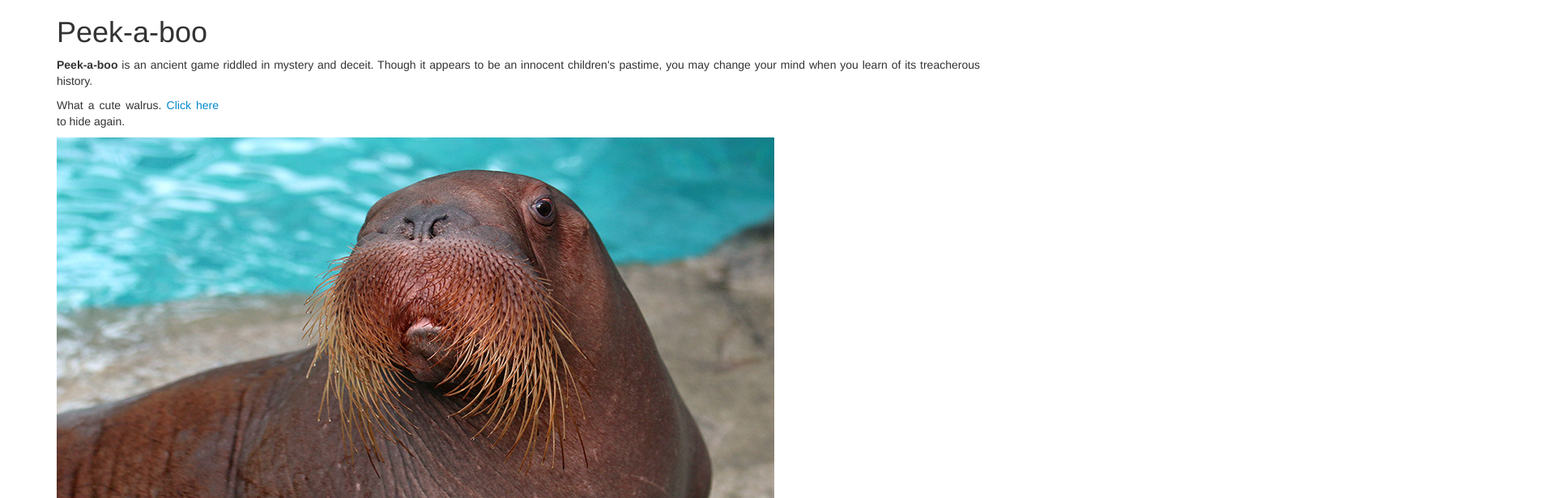
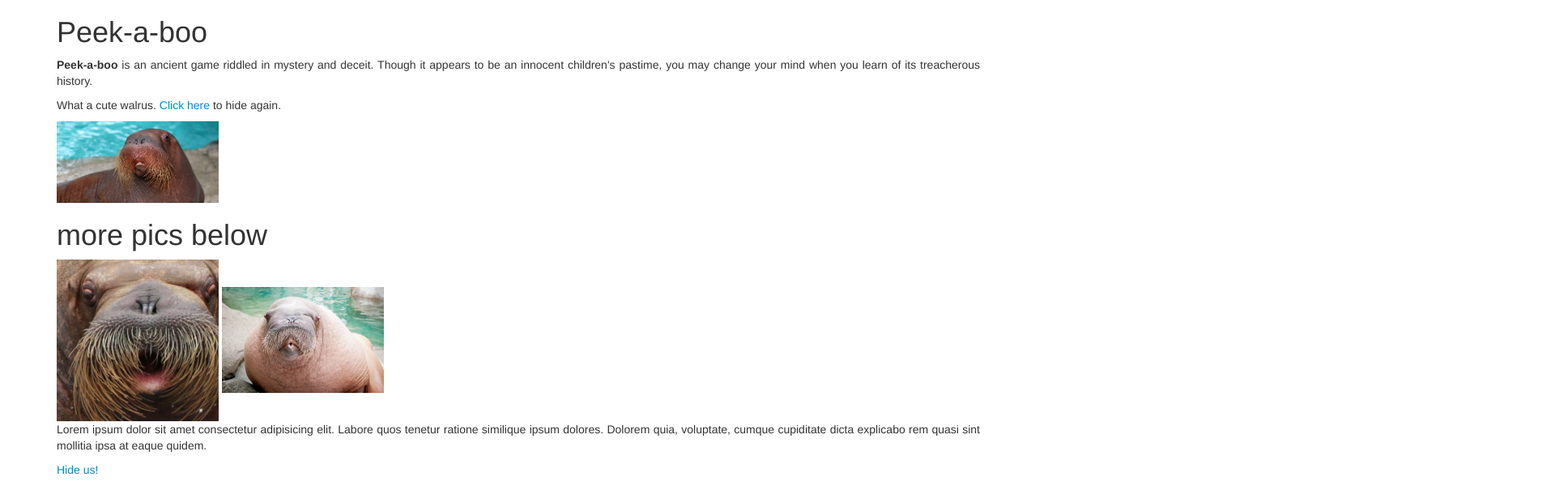
Before and after one commit to marialagunero/peekaboo3, a plain HTML site: page index.html in a window 1280 px wide. Both pictures are taken after a click on the element "Click here". Shown: the top 616 px of the page at 81% size, 1920 px wide, since content can reach past the window. Drawn offline with Linux system fonts and the light colour scheme.

Commit message:
add changes to css to show added walrus pictures

```diff
--- a/css/styles.css
+++ b/css/styles.css
@@ -1,5 +1,8 @@
 .walrus-showing {
   display: none;
+}
+
+.walrus-showing img {
   height: auto;
   width: 200px;
 }
```
Also changed, not shown: index.html (+1 -1 lines).
